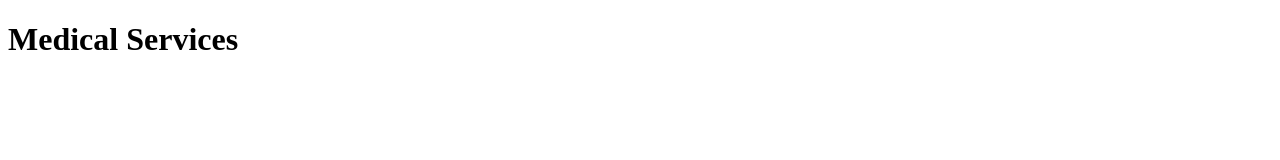
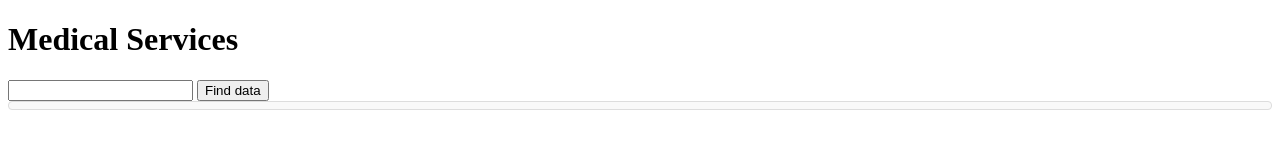
Before and after one commit to macwilly/project2, a plain HTML site: page index.html in a window 1280 px wide. Drawn offline with nearby package versions, Linux system fonts and the light colour scheme.

Commit message:
added search bar
search bar added but does not function yet

```diff
--- a/index.html
+++ b/index.html
@@ -9,7 +9,7 @@
     <link rel="stylesheet" type="text/css" href="media/jquery-ui-1.11.1/jquery-ui.min.css">
     <script type="text/javascript">
 		$(document).ready(function(){
-
+            $('#tabs').tabs();
 		});
         function getTabs(orgId){
 		$.ajax({
@@ -23,7 +23,7 @@
 				$('Tab',data).each(function(){
 					x+='<li value="'+$(this).text()+'">'+$(this).text()+'</li>';
 				});
-				$('#dump').html(x+'</ul>');
+				$('#tabs').html(x+'</ul>');
 				getGeneral(orgId);
 
 			 },
@@ -41,6 +41,10 @@
 
   <body>
     <h1>Medical Services</h1>
+    <form>
+        <input type="text" id='orgId'/>
+        <input type="button" value="Find data" onclick="getTabs($('#orgId').val())"/>
+    </form>
     <div id="tabs"></div>
   </body>
 </html>
```
